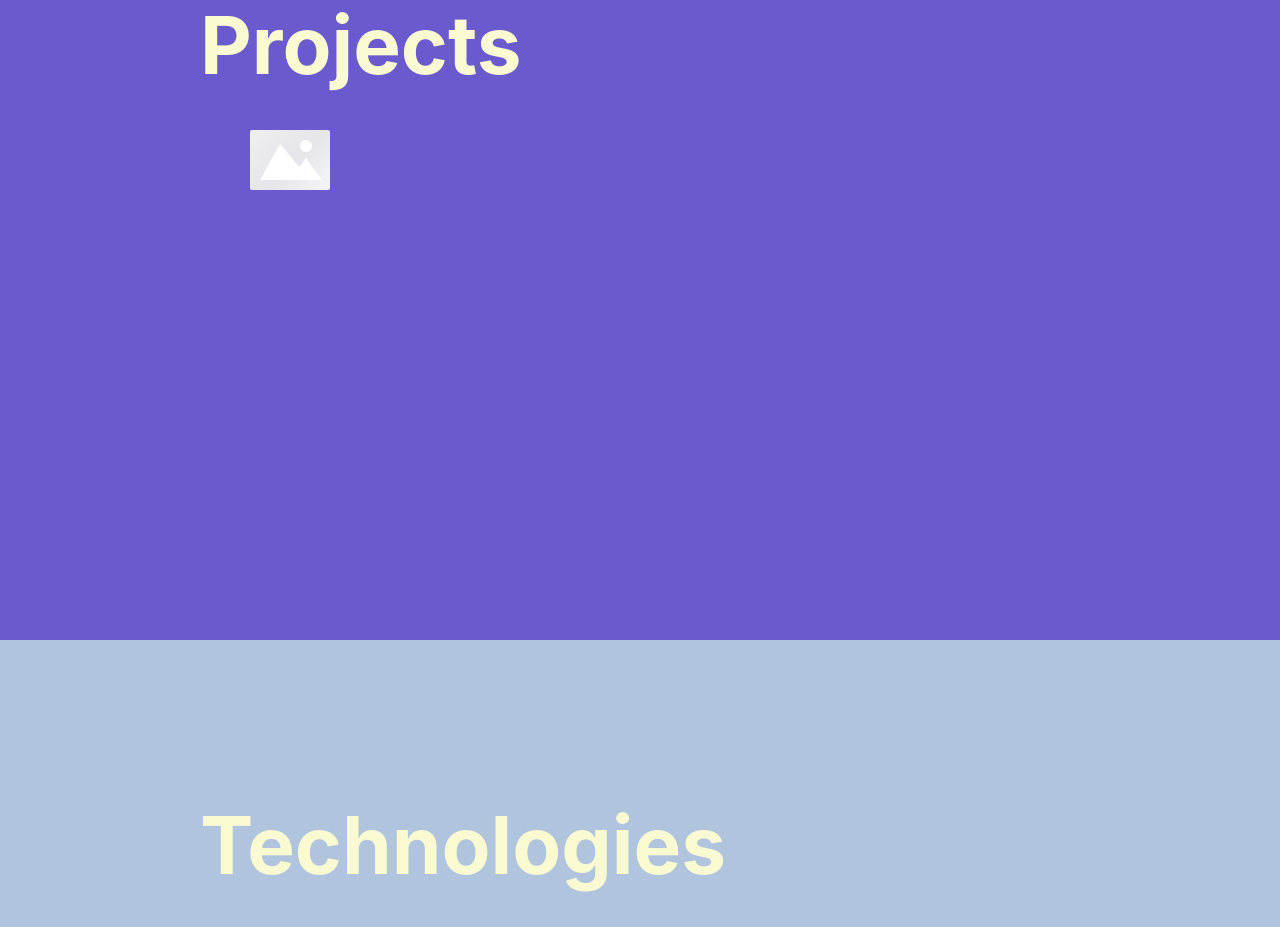
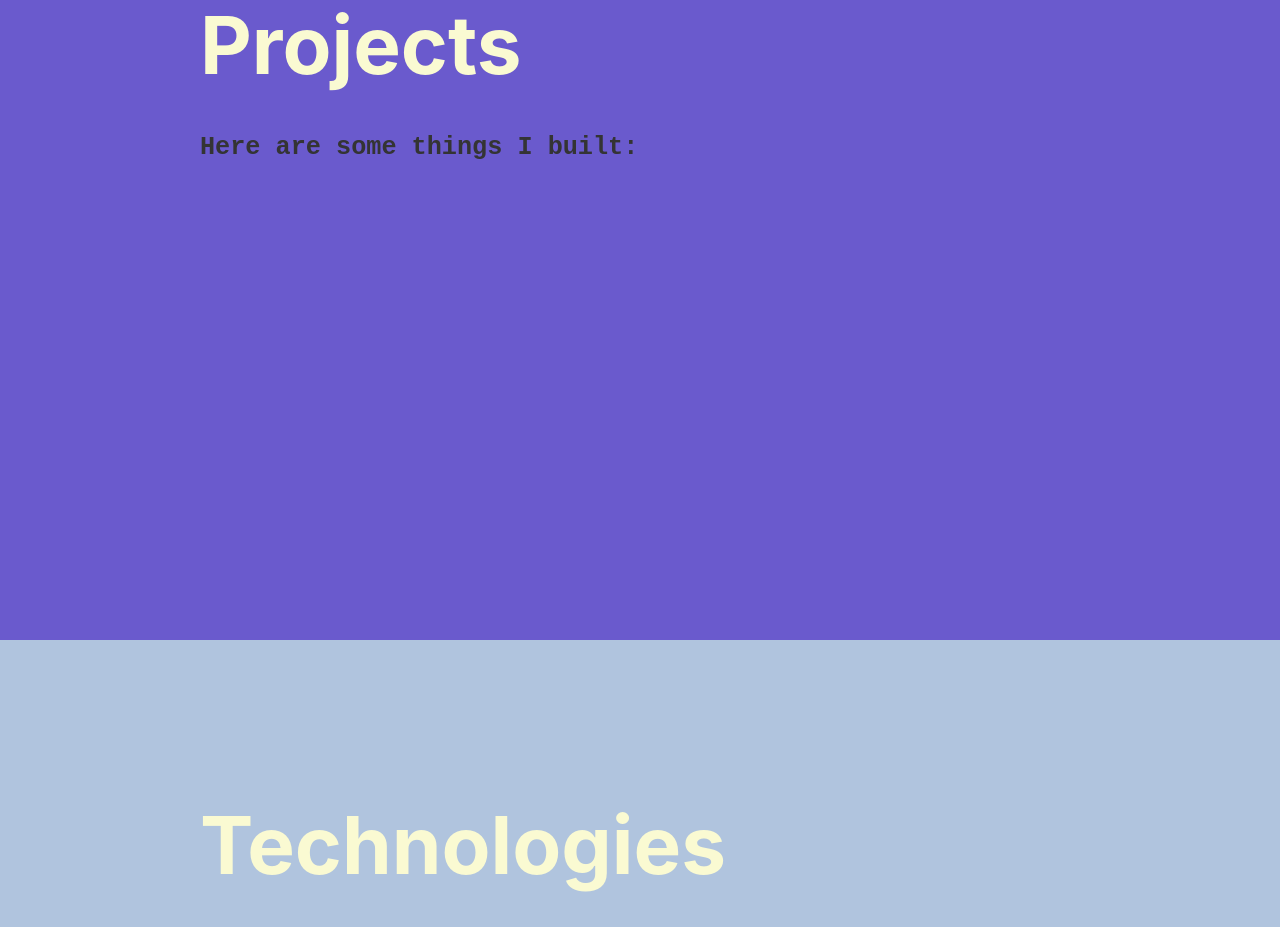
Before and after one commit to robotriley/portfolio-site, a React (Create React App) app: page / in a window 1280 px wide. Shown: the part 960-1887 px from the top of the page. Built offline with nearby package versions, Linux system fonts and the light colour scheme.

Commit message:
projects para

```diff
--- a/src/App.js
+++ b/src/App.js
@@ -53,7 +53,7 @@ const App = () => {
       <div id='projectsContent' ref={projectsRef}>
         <div className='contentLit'>
         <h1 className='sectionHeader'>Projects</h1>
-        <Placeholder.Paragraph style={{ marginTop: 30 }} rows={5} graph="image" active />
+          <p className='para'>Here are some things I built:</p>
         </div>
       </div>
       <div ref={techRef} id='technologiesContent'>
```
